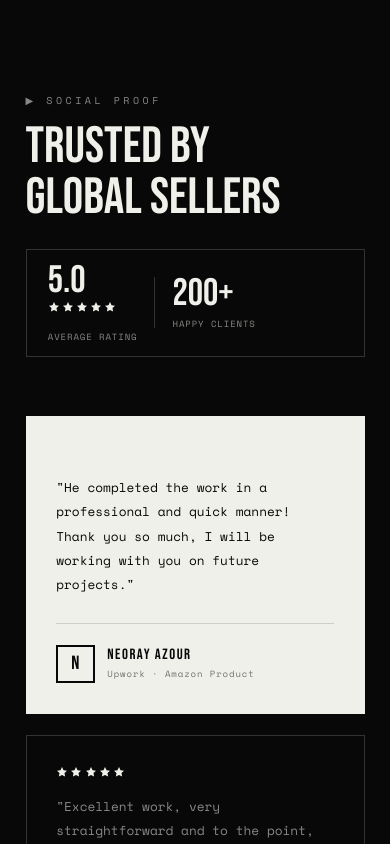
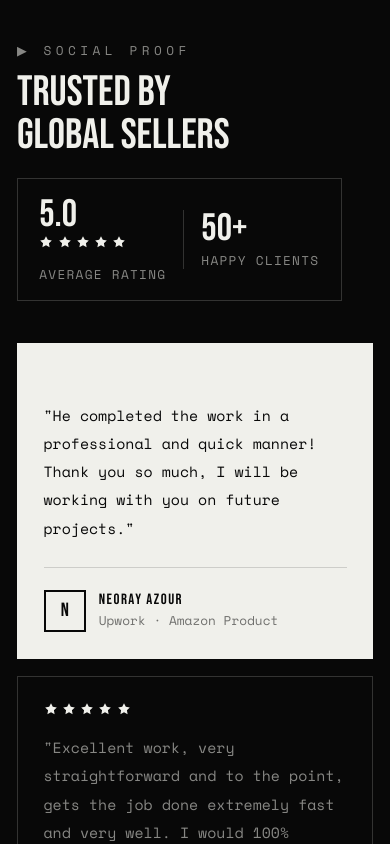
Before and after one commit to muhammadkashif928/muhammadkashif-net, a Next.js app: page / in a window 390 px wide. Shown: the part 6960-7804 px from the top of the page. Built offline with nearby package versions, Linux system fonts and the light colour scheme.

Commit message:
Responsive + font: components/Testimonials.jsx

```diff
--- a/components/Testimonials.jsx
+++ b/components/Testimonials.jsx
@@ -1,21 +1,16 @@
 const testimonials = [
-  { name: 'Neoray Azour',  platform: 'Upwork',  project: 'Amazon Product',  stars: 5,
-    quote: 'He completed the work in a professional and quick manner! Thank you so much, I will be working with you on future projects.' },
-  { name: 'Neoray Azour',  platform: 'Upwork',  project: 'Product Design',  stars: 5,
-    quote: 'Excellent work, very straightforward and to the point, gets the job done extremely fast and very well. I would 100% recommend working with him.' },
-  { name: 'Adrian Jallad', platform: 'Upwork',  project: 'Amazon Listing',  stars: 5,
-    quote: 'This is now my second time working with this guy. He went past my expectations and beyond!' },
-  { name: 'Ciro Rossi',    platform: 'Fiverr',  project: 'Design Quality',  stars: 5,
-    quote: 'Excellent job!!! Good communication. He was always willing to help me. He has good knowledge on Amazon. Super recommended!!!' },
-  { name: 'John Bie',      platform: 'Upwork',  project: 'Amazon Product',  stars: 5,
-    quote: 'Timely done! Clean execution, no back-and-forth needed. Will return for next batch.' },
+  { name: 'Neoray Azour',  platform: 'Upwork',  project: 'Amazon Product',  stars: 5, quote: 'He completed the work in a professional and quick manner! Thank you so much, I will be working with you on future projects.' },
+  { name: 'Neoray Azour',  platform: 'Upwork',  project: 'Product Design',  stars: 5, quote: 'Excellent work, very straightforward and to the point, gets the job done extremely fast and very well. I would 100% recommend working with him.' },
+  { name: 'Adrian Jallad', platform: 'Upwork',  project: 'Amazon Listing',  stars: 5, quote: 'This is now my second time working with this guy. He went past my expectations and beyond!' },
+  { name: 'Ciro Rossi',    platform: 'Fiverr',  project: 'Design Quality',  stars: 5, quote: 'Excellent job!!! Good communication. He was always willing to help me. He has good knowledge on Amazon. Super recommended!!!' },
+  { name: 'John Bie',      platform: 'Upwork',  project: 'Amazon Product',  stars: 5, quote: 'Timely done! Clean execution, no back-and-forth needed. Will return for next batch.' },
 ]
 
 function Stars({ count }) {
   return (
-    <div className="flex gap-0.5 mb-4">
+    <div className="flex gap-1 mb-4">
       {Array(count).fill(0).map((_, i) => (
-        <svg key={i} width="12" height="12" viewBox="0 0 24 24" fill="currentColor" style={{ color: 'var(--accent)' }}>
+        <svg key={i} width="14" height="14" viewBox="0 0 24 24" fill="currentColor" style={{ color: 'var(--accent)' }}>
           <path d="M12 2l3.09 6.26L22 9.27l-5 4.87 1.18 6.88L12 17.77l-6.18 3.25L7 14.14 2 9.27l6.91-1.01L12 2z"/>
         </svg>
       ))}
@@ -25,67 +20,54 @@ function Stars({ count }) {
 
 export default function Testimonials() {
   return (
-    <section id="testimonials" className="py-28 border-t" style={{ backgroundColor: 'var(--a-bg)', borderColor: 'var(--a-border)' }}>
-      <div className="max-w-7xl mx-auto px-6">
-        <p className="font-mono text-[10px] tracking-[0.35em] mb-3" style={{ color: 'var(--a-muted)' }}>▶ SOCIAL PROOF</p>
+    <section id="testimonials" className="border-t" style={{ backgroundColor: 'var(--a-bg)', borderColor: 'var(--a-border)' }}>
+      <div className="max-w-7xl mx-auto px-4 sm:px-6 py-16 sm:py-24">
+        <p className="font-mono text-xs tracking-[0.35em] mb-3" style={{ color: 'var(--a-muted)' }}>▶ SOCIAL PROOF</p>
 
-        <div className="flex flex-col md:flex-row md:items-end justify-between gap-6 mb-14">
-          <h2 className="font-bebas leading-none" style={{ fontSize: 'clamp(3rem,7vw,5rem)', color: 'var(--a-text)' }}>
+        <div className="flex flex-col sm:flex-row sm:items-end justify-between gap-5 sm:gap-6 mb-10 sm:mb-14">
+          <h2 className="font-bebas leading-none" style={{ fontSize: 'clamp(2.5rem,7vw,5rem)', color: 'var(--a-text)' }}>
             TRUSTED BY
             <br />
             GLOBAL SELLERS
           </h2>
           {/* Rating summary */}
-          <div className="flex items-center gap-4 border px-5 py-3" style={{ borderColor: 'var(--a-border)' }}>
+          <div className="flex items-center gap-4 border px-5 py-4 self-start sm:self-auto" style={{ borderColor: 'var(--a-border)' }}>
             <div>
-              <div className="font-bebas text-4xl leading-none" style={{ color: 'var(--a-text)' }}>5.0</div>
+              <div className="font-bebas text-4xl sm:text-5xl leading-none" style={{ color: 'var(--a-text)' }}>5.0</div>
               <Stars count={5} />
-              <div className="font-mono text-[9px] tracking-widest" style={{ color: 'var(--a-muted)' }}>AVERAGE RATING</div>
+              <div className="font-mono text-xs tracking-widest" style={{ color: 'var(--a-muted)' }}>AVERAGE RATING</div>
             </div>
-            <div className="w-px h-12" style={{ backgroundColor: 'var(--a-border)' }} />
+            <div className="w-px h-14" style={{ backgroundColor: 'var(--a-border)' }} />
             <div>
-              <div className="font-bebas text-4xl leading-none" style={{ color: 'var(--a-text)' }}>200+</div>
-              <div className="font-mono text-[9px] tracking-widest mt-1" style={{ color: 'var(--a-muted)' }}>HAPPY CLIENTS</div>
+              <div className="font-bebas text-4xl sm:text-5xl leading-none" style={{ color: 'var(--a-text)' }}>50+</div>
+              <div className="font-mono text-xs tracking-widest mt-1" style={{ color: 'var(--a-muted)' }}>HAPPY CLIENTS</div>
             </div>
           </div>
         </div>
 
-        <div className="grid md:grid-cols-2 lg:grid-cols-3 gap-5">
+        {/* 1-col mobile, 2-col sm, 3-col lg */}
+        <div className="grid sm:grid-cols-2 lg:grid-cols-3 gap-4 sm:gap-5">
           {testimonials.map((t, i) => (
             <div
               key={i}
-              className="p-7 border flex flex-col card-lift-inv transition-all"
+              className="p-6 sm:p-7 border flex flex-col card-lift-inv"
               style={{
                 borderColor: i === 0 ? 'var(--accent)' : 'var(--a-border)',
                 backgroundColor: i === 0 ? 'var(--accent)' : 'transparent',
               }}
             >
               <Stars count={t.stars} />
-
-              <p
-                className="font-mono text-xs leading-[1.9] flex-1"
-                style={{ color: i === 0 ? 'var(--accent-inv)' : 'var(--a-muted)' }}
-              >
+              <p className="font-mono text-sm sm:text-base leading-[1.9] flex-1" style={{ color: i === 0 ? 'var(--accent-inv)' : 'var(--a-muted)' }}>
                 "{t.quote}"
               </p>
-
               <div className="flex items-center gap-3 mt-6 pt-5 border-t" style={{ borderColor: i === 0 ? 'rgba(8,8,8,0.15)' : 'var(--a-border)' }}>
-                <div
-                  className="w-9 h-9 border-2 flex items-center justify-center font-bebas text-lg shrink-0"
-                  style={{
-                    borderColor: i === 0 ? 'var(--accent-inv)' : 'var(--a-muted)',
-                    color: i === 0 ? 'var(--accent-inv)' : 'var(--a-muted)',
-                  }}
-                >
+                <div className="w-10 h-10 border-2 flex items-center justify-center font-bebas text-lg shrink-0"
+                  style={{ borderColor: i === 0 ? 'var(--accent-inv)' : 'var(--a-muted)', color: i === 0 ? 'var(--accent-inv)' : 'var(--a-muted)' }}>
                   {t.name[0]}
                 </div>
                 <div>
-                  <p className="font-bebas text-sm tracking-widest leading-none" style={{ color: i === 0 ? 'var(--accent-inv)' : 'var(--a-text)' }}>
-                    {t.name}
-                  </p>
-                  <p className="font-mono text-[9px] tracking-widest mt-1" style={{ color: i === 0 ? 'rgba(8,8,8,0.55)' : 'var(--a-muted)' }}>
-                    {t.platform} · {t.project}
-                  </p>
+                  <p className="font-bebas text-sm tracking-widest leading-none" style={{ color: i === 0 ? 'var(--accent-inv)' : 'var(--a-text)' }}>{t.name}</p>
+                  <p className="font-mono text-xs mt-1" style={{ color: i === 0 ? 'rgba(8,8,8,0.55)' : 'var(--a-muted)' }}>{t.platform} · {t.project}</p>
                 </div>
               </div>
             </div>
```
